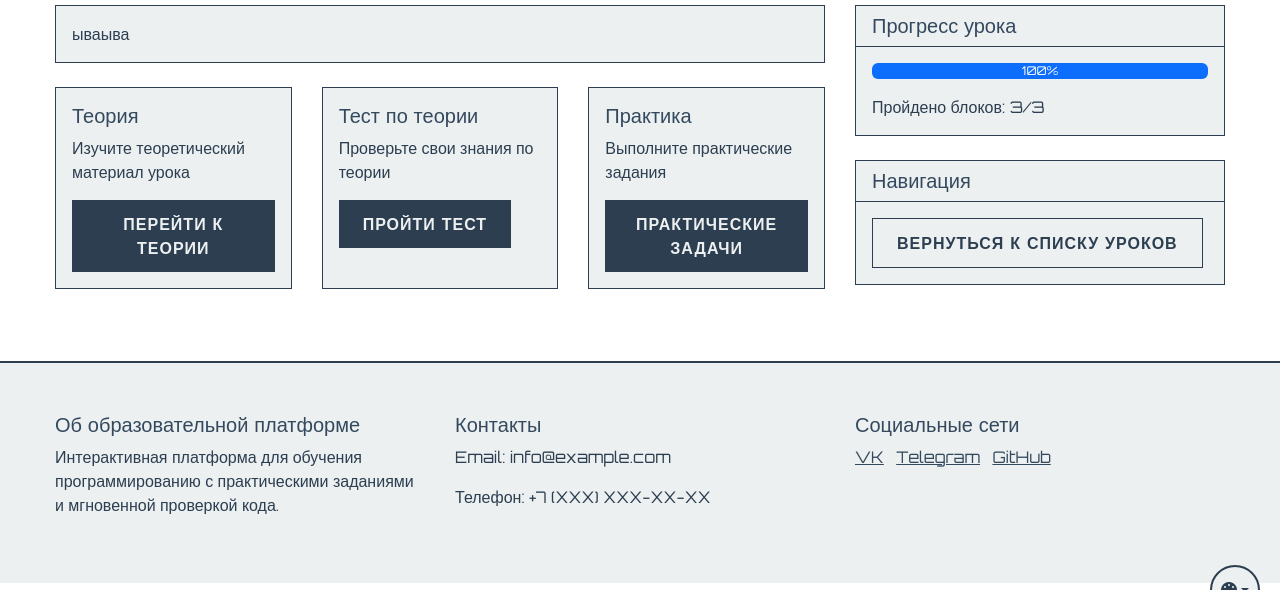
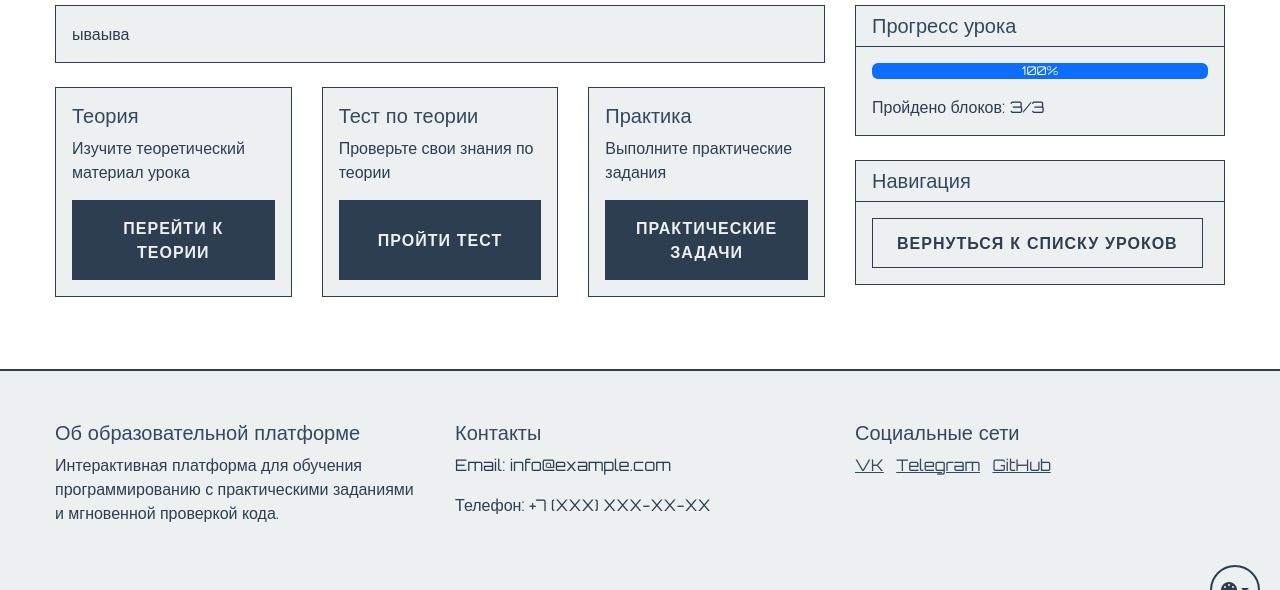
Before and after one commit to druswayne/project_site, a Flask app: page /student/lesson/1 in a window 1280 px wide. Shown: the part 165-755 px from the top of the page. Run offline with Flask 3, Linux system fonts and the light colour scheme; a user stored in the database is signed in; data comes from the database, SQL or seed files in the repository; both versions use the stored data as it was after the commit.

Commit message:
вроде норм

```diff
--- a/templates/student/lesson.html
+++ b/templates/student/lesson.html
@@ -1,6 +1,25 @@
 {% extends "base.html" %}
 
 {% block title %}{{ lesson.title }}{% endblock %}
+
+{% block extra_css %}
+<style>
+    .action-button {
+        min-height: 80px;
+        width: 100%;
+        display: flex;
+        align-items: center;
+        justify-content: center;
+        text-align: center;
+    }
+    @media (max-width: 767.98px) {
+        .action-button {
+            min-height: auto;
+            min-width: 200px;
+        }
+    }
+</style>
+{% endblock %}
 
 {% block content %}
 <div class="container mt-4">
@@ -21,7 +40,7 @@
                         <div class="card-body">
                             <h5 class="card-title">Теория</h5>
                             <p class="card-text">Изучите теоретический материал урока</p>
-                            <a href="{{ url_for('view_lesson_theory', lesson_id=lesson.id) }}" class="btn btn-primary">
+                            <a href="{{ url_for('view_lesson_theory', lesson_id=lesson.id) }}" class="btn btn-primary action-button">
                                 Перейти к теории
                             </a>
                         </div>
@@ -36,16 +55,16 @@
                             <p class="card-text">Проверьте свои знания по теории</p>
                             {% if lesson.theory_test %}
                                 {% if progress and progress.theory_completed %}
-                                    <a href="{{ url_for('take_test', lesson_id=lesson.id) }}" class="btn btn-primary">
+                                    <a href="{{ url_for('take_test', lesson_id=lesson.id) }}" class="btn btn-primary action-button">
                                         Пройти тест
                                     </a>
                                 {% else %}
-                                    <button class="btn btn-secondary" disabled>
+                                    <button class="btn btn-secondary action-button" disabled>
                                         Сначала пройдите теорию
                                     </button>
                                 {% endif %}
                             {% else %}
-                                <button class="btn btn-secondary" disabled>
+                                <button class="btn btn-secondary action-button" disabled>
                                     Тест не доступен
                                 </button>
                             {% endif %}
@@ -60,9 +79,9 @@
                             <h5 class="card-title">Практика</h5>
                             <p class="card-text">Выполните практические задания</p>
                             {% if practice_available %}
-                                <a href="{{ url_for('view_practice_tasks', lesson_id=lesson.id) }}" class="btn btn-primary">Практические задачи</a>
+                                <a href="{{ url_for('view_practice_tasks', lesson_id=lesson.id) }}" class="btn btn-primary action-button">Практические задачи</a>
                             {% else %}
-                                <button class="btn btn-secondary" disabled>
+                                <button class="btn btn-secondary action-button" disabled>
                                     Сначала пройдите тест
                                 </button>
                             {% endif %}
--- a/templates/student/practice_task.html
+++ b/templates/student/practice_task.html
@@ -58,9 +58,9 @@
                 <div class="card-body p-0">
                     <div id="editor" style="height: 400px;">{{ user_code }}</div>
                 </div>
-                <div class="card-footer d-flex justify-content-start">
-                    <button id="run-tests" class="btn btn-primary px-4 py-2 me-2">Проверить решение</button>
-                    <button id="submit-solution" class="btn btn-primary px-4 py-2 me-2">Отправить решение</button>
+                <div class="card-footer d-flex flex-column flex-md-row justify-content-start">
+                    <button id="run-tests" class="btn btn-primary px-4 py-2 mb-2 mb-md-0 me-md-2">Проверить решение</button>
+                    <button id="submit-solution" class="btn btn-primary px-4 py-2 mb-2 mb-md-0 me-md-2">Отправить решение</button>
                     <a href="{{ url_for('view_practice_tasks', lesson_id=task.lesson_id) }}" class="btn btn-primary px-4 py-2">Назад</a>
                 </div>
             </div>
```
Also changed, not shown: instance/app.db.
